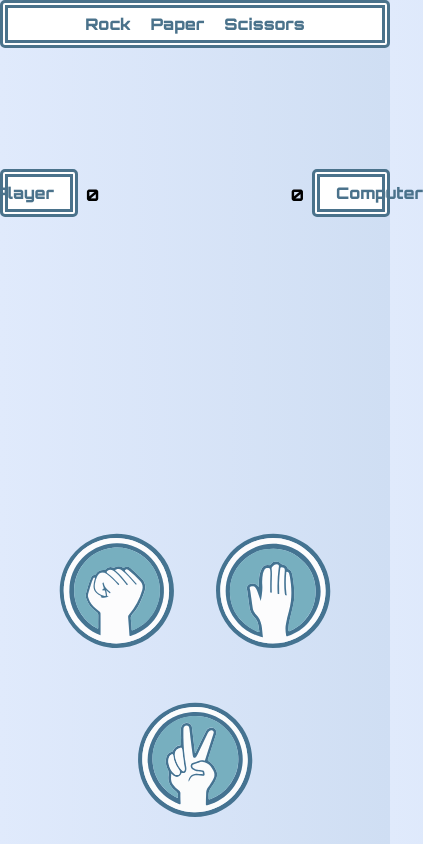
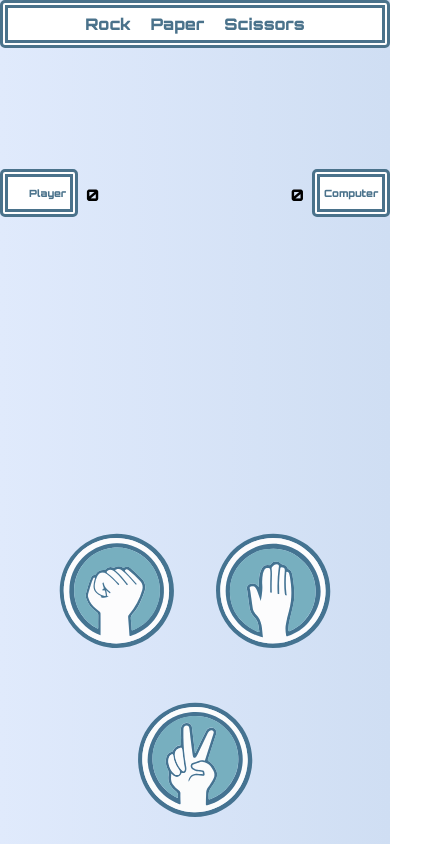
Before and after one commit to infinitegithub/RockPaperScissorsGame, a plain HTML site: page index.html in a window 390 px wide. Shown: the whole page, 423 px wide, since content can reach past the window. Drawn offline with Linux system fonts and the light colour scheme.

Commit message:
fixed typos made the layout more sponsive

```diff
--- a/style.css
+++ b/style.css
@@ -6,15 +6,15 @@
     padding: 0;
     box-sizing: border-box;
     font-family: 'Orbitron', sans-serif;
+    font-size: 1rem;
 }
-body{
+html, body{
    height: 100vh;
    width: 100vw;
    display: grid ;
    grid-template-columns: 20% 20% 20% 20% 20%;
    grid-template-rows:20% 20% 20% 20% 20% ;
    background:linear-gradient(90deg, #e0eafc 0%,#cfdef3 100% );
-   font-family: 'Do Hyeon', sans-serif;
    font-weight: 800;
 }
 header{
@@ -65,12 +65,11 @@ header:hover{
 }
 #computer, #player{
     color: #4a728b;
-    padding: 1rem;
     height: 3rem;
     border: #4a728b 8px double;
     border-radius: 5px;
     background-color: #fff;
-
+    padding: 5%;
 }
 #computer{
     grid-column: 5/6  ;
@@ -144,3 +143,8 @@ img{
     justify-content: center;
     align-items: center;
 }
+@media only screen and (max-width: 600px) {
+    #computer, #player {
+      font-size: 10px;
+      }
+  }
```
